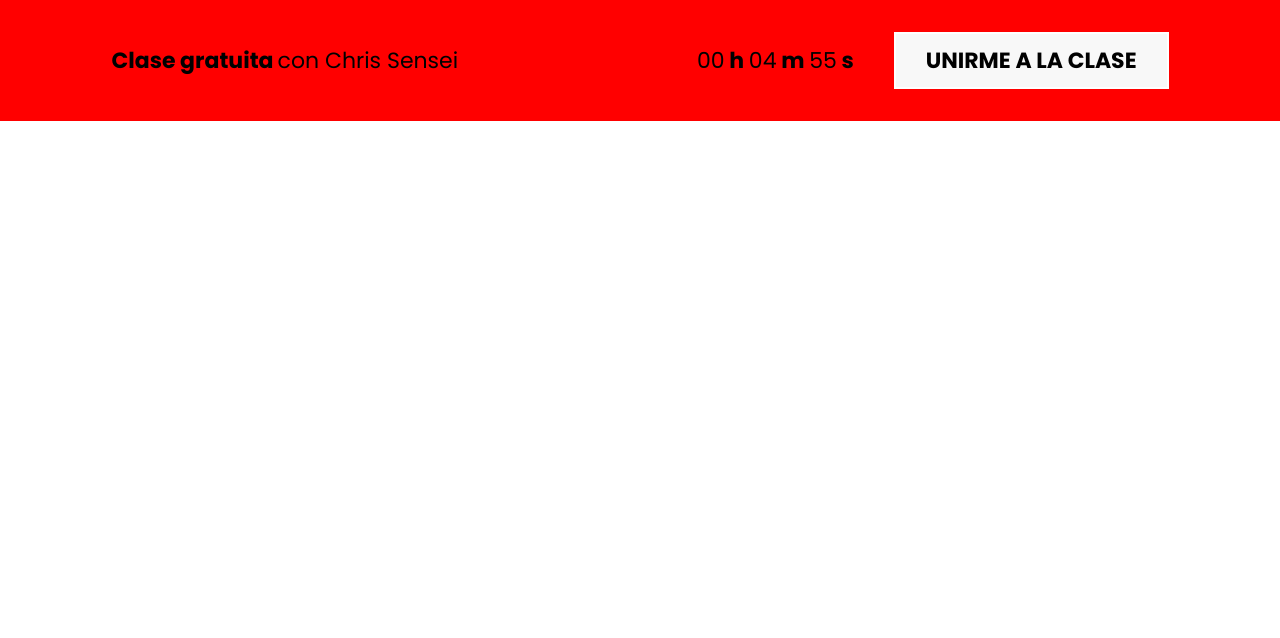
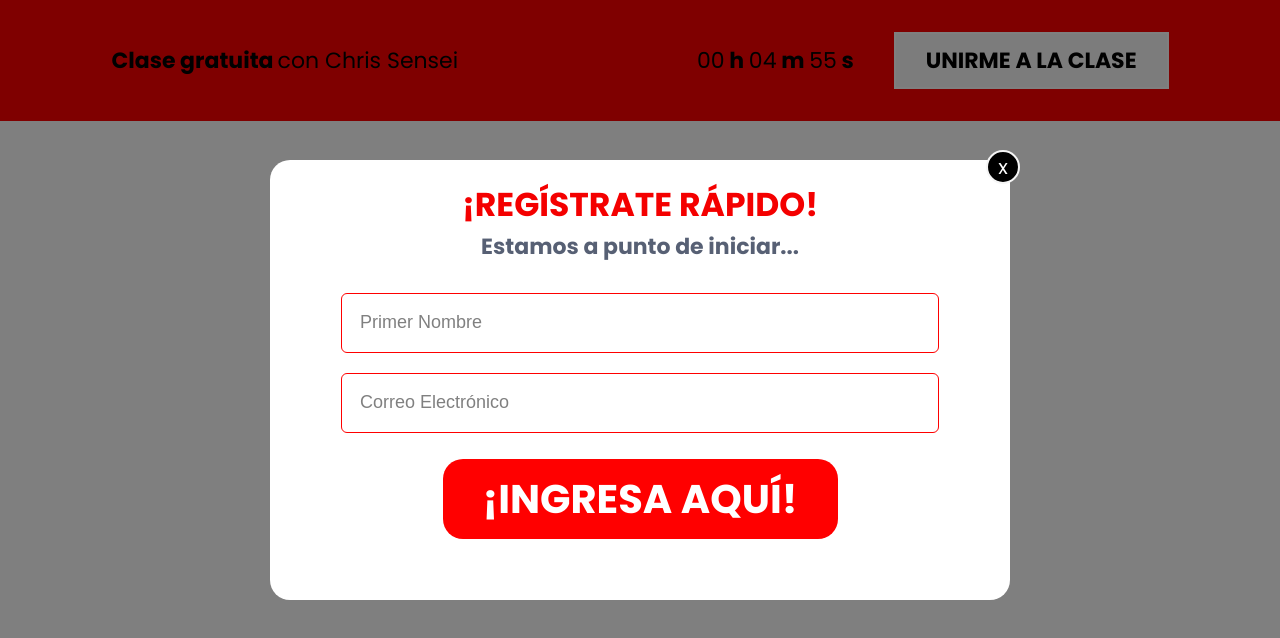
Before and after one commit to EnriqueCF15/japaneseLanding, a React (Vite) app: page / in a window 1280 px wide. Shown: the top 638 px of the page. Built offline with nearby package versions, Linux system fonts and the light colour scheme.

Commit message:
Added Overlay Form

```diff
--- a/src/App.css
+++ b/src/App.css
@@ -58,7 +58,7 @@
 	outline: none;
 }
 p{
-	color: #67748e;
+	color: #576074;
 }
 img{
 	max-width: 100%;
--- a/src/components/ContadorBanner.jsx
+++ b/src/components/ContadorBanner.jsx
@@ -38,7 +38,8 @@
       }
 
       if (duration < 0) {
-        alert("¡Tiempo terminado!");
+        // clearInterval(intervalo);
+        alert('¡Tiempo terminado!');
       }
     }, [duration]);
 
--- /dev/null
+++ b/src/components/FormularioBanner.jsx
@@ -0,0 +1,127 @@
+import React from "react";
+import styled from "styled-components";
+
+//#region Styled Components
+const OverlayStyled = styled.div`
+  position: fixed;
+  top: 0;
+  left: 0;
+  width: 100%;
+  height: 100%;
+  background-color: rgba(0, 0, 0, 0.5);
+  display: flex;
+  align-items: center;
+  justify-content: center;
+`;
+
+const FormStyled = styled.div`
+  display: flex;
+  position: fixed;
+  flex-direction: column;
+  background-color: white;
+  padding: 20px;
+  width: 80%;
+  top: 20%;
+  max-width: 700px;
+  text-align: center;
+  border-radius: 20px;
+  height: 50%;
+`;
+
+const FormTittle = styled.h2`
+color: #f40000;
+`
+
+
+const CloseButton = styled.div`
+  position: absolute;
+  top: -10px;
+  right: -10px;
+  width: 30px;
+  height: 30px;
+  cursor: pointer;
+  background-color: black;
+  border: 2px solid whitesmoke;
+  border-radius: 50%;
+  font-size: 20px;
+  color: white;
+  transition: all 0.1s ease-in-out;
+  display: flex;
+  justify-content: center;
+  align-items: center;
+  font-weight: lighter;
+  line-height: 20px;
+
+
+  &:hover {
+    transform: scale(1.1);
+  }
+`;
+
+const ContainerStyled = styled.div`
+margin-top: 20px;
+display: flex;
+flex-direction: column;
+align-items: center;
+justify-content: center;
+`
+
+const InputStyled = styled.input`
+  font-size: 16px;
+  padding: 20px 18px;
+  margin: 10px;
+  width: 80%;
+  border: 1px solid red;
+  border-radius: 6px;
+
+  &:focus {
+    outline: none;
+    border-color: red;
+    box-shadow: 0 0 4px red;
+  }
+
+  &::placeholder {
+    color: gray;
+    font-size: 18px;
+  }
+`;
+
+
+const ButtonStyled = styled.button`
+margin-top: 1rem;
+text-decoration: none;
+font-size: 40px;
+font-family: inherit;
+font-weight: bold;
+padding: 10px 40px;
+border-radius: 20px;
+background-color: red;
+  color: white;
+  border: none;
+  cursor: pointer;
+  transition: .2s;
+
+  &:hover {
+      transform: scale(1.1);
+    background-color: #DD0000;
+  }
+`
+
+//#endregion
+
+export default function FormularioBanner({ onClose }) {
+  return (
+    <OverlayStyled>
+      <FormStyled>
+        <CloseButton onClick={onClose}>x</CloseButton>
+        <FormTittle>¡REGÍSTRATE RÁPIDO!</FormTittle>
+        <p>Estamos a punto de iniciar...</p>
+        <ContainerStyled>
+          <InputStyled type="text" placeholder="Primer Nombre" />
+          <InputStyled type="email" placeholder="Correo Electrónico" />
+          <ButtonStyled >¡INGRESA AQUÍ!</ButtonStyled>
+        </ContainerStyled>
+      </FormStyled>
+    </OverlayStyled>
+  );
+}
--- a/src/scenes/Banner.jsx
+++ b/src/scenes/Banner.jsx
@@ -1,6 +1,7 @@
 import styled from "styled-components";
-import { useRef } from "react";
+import { useRef, useEffect, useState } from "react";
 import ContadorBanner from "../components/ContadorBanner";
+import FormularioBanner from "../components/FormularioBanner";
 
 //#region Styled Components
 
@@ -37,7 +38,6 @@
   font-size: 22px;
   color: #000000;
   position: relative;
-  z-index: 1;
   -webkit-transition: tra;
   transition: all 0.2s ease-in-out;
   border: 2px solid #fff;
@@ -49,6 +49,21 @@
   const horasRef = useRef(null);
   const minutosRef = useRef(null);
   const segundosRef = useRef(null);
+
+  const [showForm, setShowForm] = useState(false);
+
+  useEffect(() => {
+    const timeout = setTimeout(() => {
+      setShowForm(true);
+    }, 1000);
+
+    return () => clearTimeout(timeout);
+  }, []);
+
+  const handleCloseForm = () => {
+    setShowForm(false);
+  };
+
   return (
     <BannerStyled>
       {/* Titulo del banner */}
@@ -72,7 +87,7 @@
           </ButtonStyled>{" "}
         </div>
       </div>
-      {/* Colocar el componente ContadorBanner aquí */}
+      {showForm && <FormularioBanner onClose={handleCloseForm} />}
     </BannerStyled>
   );
 }
```
